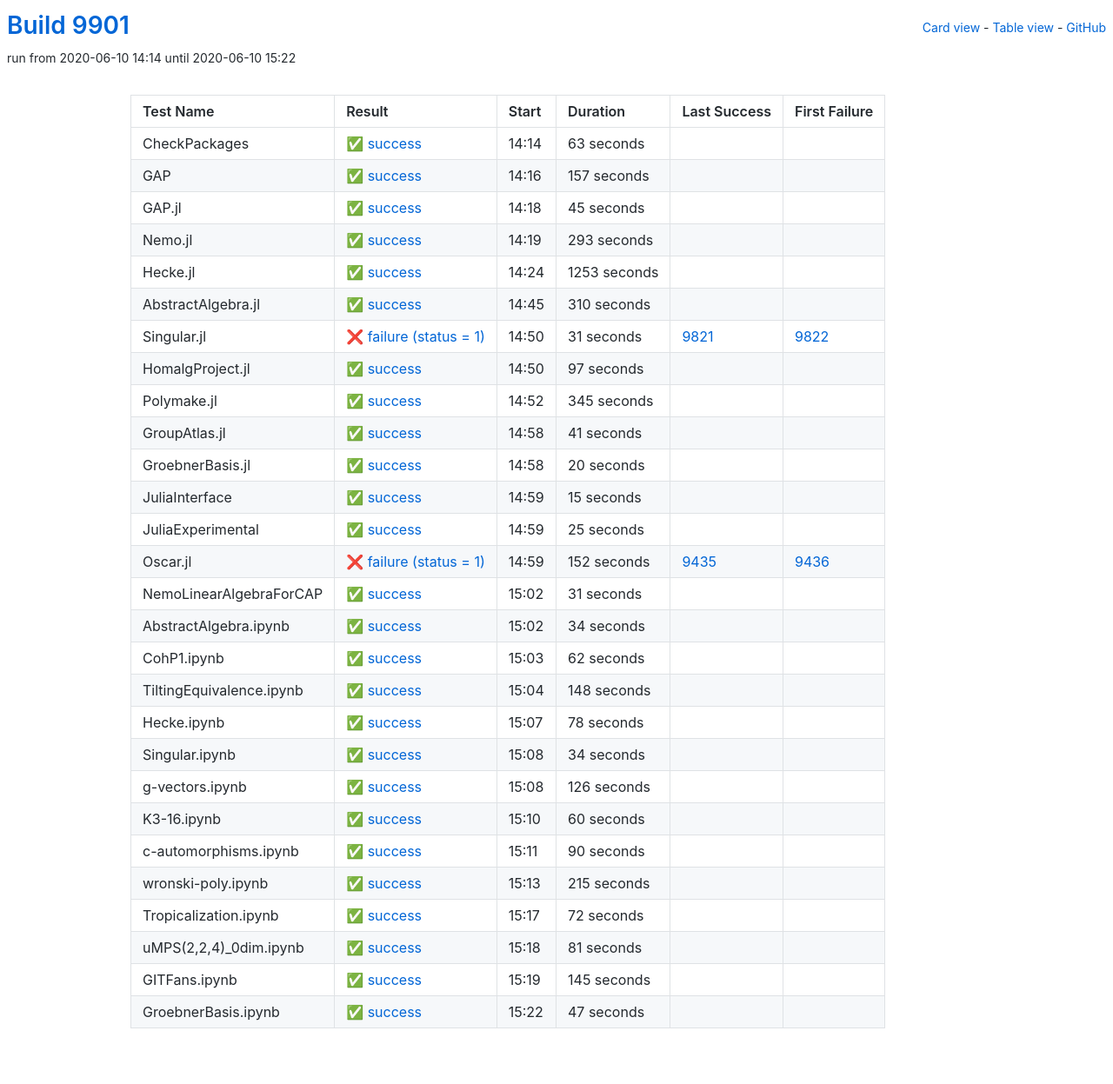
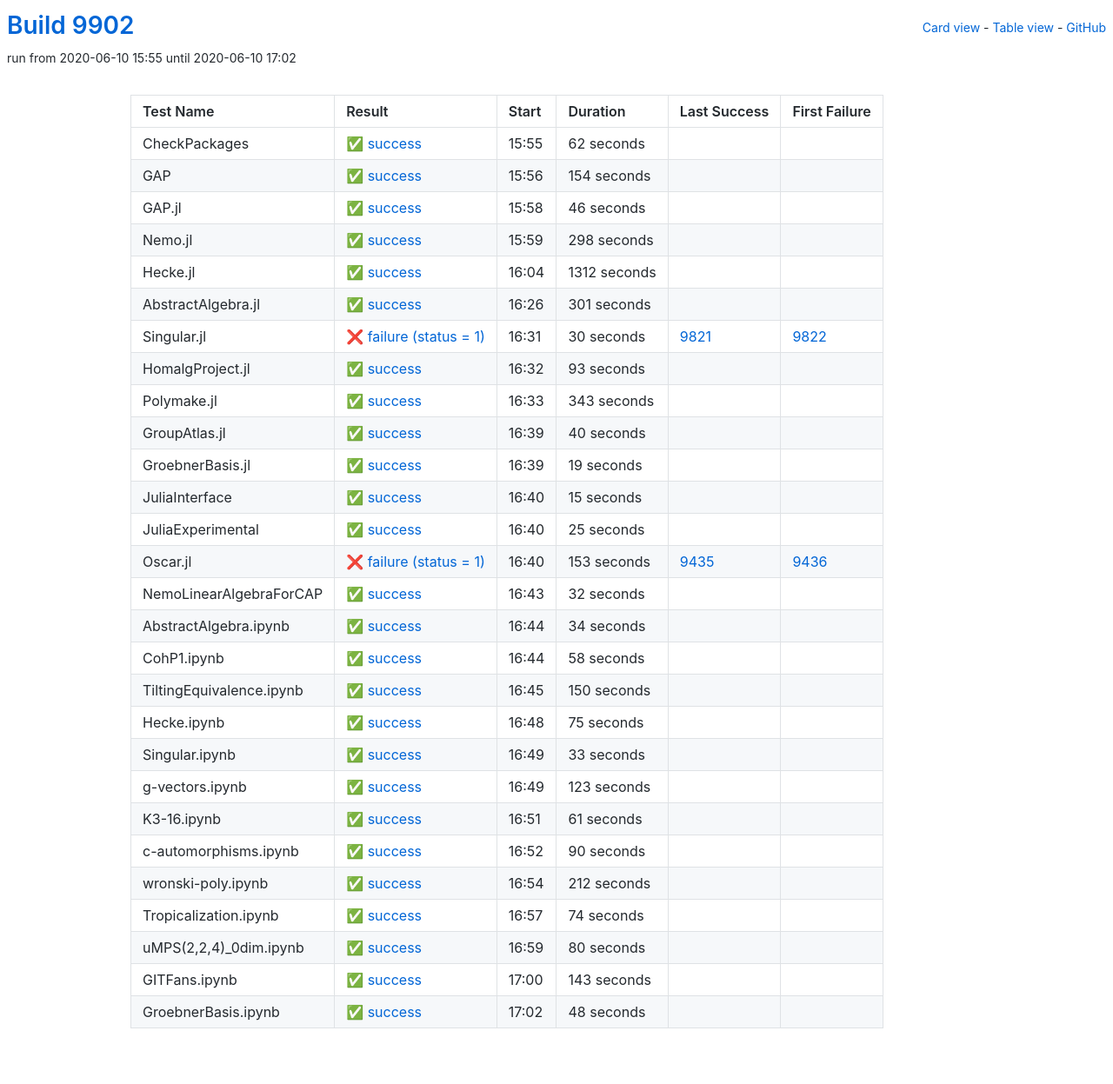
Before and after one commit to oscar-system/oscar-ci-status, a Jekyll site: the page built from table.html, in a window 1280 px wide. Shown: the whole page at 87% size. Built offline with Jekyll 4.4.1, drawn with Linux system fonts in a browser that asks for light colours.

Commit message:
Build #9902

```diff
--- a/_data/ci.yml
+++ b/_data/ci.yml
@@ -1,6 +1,6 @@
 ---
-build: 9901
-build_url: https://oscarci.mathematik.uni-kl.de/job/oscar/9901/
+build: 9902
+build_url: https://oscarci.mathematik.uni-kl.de/job/oscar/9902/
 job: oscar
 organization: oscar-system
 repo: oscar-ci-status
@@ -8,140 +8,140 @@
 tests:
 - name: CheckPackages
   id: checkpackages
-  log: https://oscarci.mathematik.uni-kl.de/job/oscar/9901/artifact/logs/build-9901/CheckPackages.log
-  start: 2020-06-10 14:14
+  log: https://oscarci.mathematik.uni-kl.de/job/oscar/9902/artifact/logs/build-9902/CheckPackages.log
+  start: 2020-06-10 15:55
   success: true
   exitcode: 0
   status: success
-  duration: 63
+  duration: 62
   last_success: false
   last_success_url:
   first_failure: false
   first_failure_url:
 - name: GAP
   id: gap
-  log: https://oscarci.mathematik.uni-kl.de/job/oscar/9901/artifact/logs/build-9901/GAP.log
-  start: 2020-06-10 14:16
+  log: https://oscarci.mathematik.uni-kl.de/job/oscar/9902/artifact/logs/build-9902/GAP.log
+  start: 2020-06-10 15:56
   success: true
   exitcode: 0
   status: success
-  duration: 157
+  duration: 154
   last_success: false
   last_success_url:
   first_failure: false
   first_failure_url:
 - name: GAP.jl
   id: gap-jl
-  log: https://oscarci.mathematik.uni-kl.de/job/oscar/9901/artifact/logs/build-9901/GAP.jl.log
-  start: 2020-06-10 14:18
+  log: https://oscarci.mathematik.uni-kl.de/job/oscar/9902/artifact/logs/build-9902/GAP.jl.log
+  start: 2020-06-10 15:58
   success: true
   exitcode: 0
   status: success
-  duration: 45
+  duration: 46
   last_success: false
   last_success_url:
   first_failure: false
   first_failure_url:
 - name: Nemo.jl
   id: nemo-jl
-  log: https://oscarci.mathematik.uni-kl.de/job/oscar/9901/artifact/logs/build-9901/Nemo.jl.log
-  start: 2020-06-10 14:19
+  log: https://oscarci.mathematik.uni-kl.de/job/oscar/9902/artifact/logs/build-9902/Nemo.jl.log
+  start: 2020-06-10 15:59
   success: true
   exitcode: 0
   status: success
-  duration: 293
+  duration: 298
   last_success: false
   last_success_url:
   first_failure: false
   first_failure_url:
 - name: Hecke.jl
   id: hecke-jl
-  log: https://oscarci.mathematik.uni-kl.de/job/oscar/9901/artifact/logs/build-9901/Hecke.jl.log
-  start: 2020-06-10 14:24
+  log: https://oscarci.mathematik.uni-kl.de/job/oscar/9902/artifact/logs/build-9902/Hecke.jl.log
+  start: 2020-06-10 16:04
   success: true
   exitcode: 0
   status: success
-  duration: 1253
+  duration: 1312
   last_success: false
   last_success_url:
   first_failure: false
   first_failure_url:
 - name: AbstractAlgebra.jl
   id: abstractalgebra-jl
-  log: https://oscarci.mathematik.uni-kl.de/job/oscar/9901/artifact/logs/build-9901/AbstractAlgebra.jl.log
-  start: 2020-06-10 14:45
+  log: https://oscarci.mathematik.uni-kl.de/job/oscar/9902/artifact/logs/build-9902/AbstractAlgebra.jl.log
+  start: 2020-06-10 16:26
   success: true
   exitcode: 0
   status: success
-  duration: 310
+  duration: 301
   last_success: false
   last_success_url:
   first_failure: false
   first_failure_url:
 - name: Singular.jl
   id: singular-jl
-  log: https://oscarci.mathematik.uni-kl.de/job/oscar/9901/artifact/logs/build-9901/Singular.jl.log
-  start: 2020-06-10 14:50
+  log: https://oscarci.mathematik.uni-kl.de/job/oscar/9902/artifact/logs/build-9902/Singular.jl.log
+  start: 2020-06-10 16:31
   success: false
   exitcode: 1
   status: failure
-  duration: 31
+  duration: 30
   last_success: 9821
   last_success_url: https://oscarci.mathematik.uni-kl.de/job/oscar/9821/
   first_failure: 9822
   first_failure_url: https://oscarci.mathematik.uni-kl.de/job/oscar/9822/
 - name: HomalgProject.jl
   id: homalgproject-jl
-  log: https://oscarci.mathematik.uni-kl.de/job/oscar/9901/artifact/logs/build-9901/HomalgProject.jl.log
-  start: 2020-06-10 14:50
+  log: https://oscarci.mathematik.uni-kl.de/job/oscar/9902/artifact/logs/build-9902/HomalgProject.jl.log
+  start: 2020-06-10 16:32
   success: true
   exitcode: 0
   status: success
-  duration: 97
+  duration: 93
   last_success: false
   last_success_url:
   first_failure: false
   first_failure_url:
 - name: Polymake.jl
   id: polymake-jl
-  log: https://oscarci.mathematik.uni-kl.de/job/oscar/9901/artifact/logs/build-9901/Polymake.jl.log
-  start: 2020-06-10 14:52
+  log: https://oscarci.mathematik.uni-kl.de/job/oscar/9902/artifact/logs/build-9902/Polymake.jl.log
+  start: 2020-06-10 16:33
   success: true
   exitcode: 0
   status: success
-  duration: 345
+  duration: 343
   last_success: false
   last_success_url:
   first_failure: false
   first_failure_url:
 - name: GroupAtlas.jl
   id: groupatlas-jl
-  log: https://oscarci.mathematik.uni-kl.de/job/oscar/9901/artifact/logs/build-9901/GroupAtlas.jl.log
-  start: 2020-06-10 14:58
+  log: https://oscarci.mathematik.uni-kl.de/job/oscar/9902/artifact/logs/build-9902/GroupAtlas.jl.log
+  start: 2020-06-10 16:39
   success: true
   exitcode: 0
   status: success
-  duration: 41
+  duration: 40
   last_success: false
   last_success_url:
   first_failure: false
   first_failure_url:
 - name: GroebnerBasis.jl
   id: groebnerbasis-jl
-  log: https://oscarci.mathematik.uni-kl.de/job/oscar/9901/artifact/logs/build-9901/GroebnerBasis.jl.log
-  start: 2020-06-10 14:58
+  log: https://oscarci.mathematik.uni-kl.de/job/oscar/9902/artifact/logs/build-9902/GroebnerBasis.jl.log
+  start: 2020-06-10 16:39
   success: true
   exitcode: 0
   status: success
-  duration: 20
+  duration: 19
   last_success: false
   last_success_url:
   first_failure: false
   first_failure_url:
 - name: JuliaInterface
   id: juliainterface
-  log: https://oscarci.mathematik.uni-kl.de/job/oscar/9901/artifact/logs/build-9901/JuliaInterface.log
-  start: 2020-06-10 14:59
+  log: https://oscarci.mathematik.uni-kl.de/job/oscar/9902/artifact/logs/build-9902/JuliaInterface.log
+  start: 2020-06-10 16:40
   success: true
   exitcode: 0
   status: success
@@ -152,8 +152,8 @@
   first_failure_url:
 - name: JuliaExperimental
   id: juliaexperimental
-  log: https://oscarci.mathematik.uni-kl.de/job/oscar/9901/artifact/logs/build-9901/JuliaExperimental.log
-  start: 2020-06-10 14:59
+  log: https://oscarci.mathematik.uni-kl.de/job/oscar/9902/artifact/logs/build-9902/JuliaExperimental.log
+  start: 2020-06-10 16:40
   success: true
   exitcode: 0
   status: success
@@ -164,32 +164,32 @@
   first_failure_url:
 - name: Oscar.jl
   id: oscar-jl
-  log: https://oscarci.mathematik.uni-kl.de/job/oscar/9901/artifact/logs/build-9901/Oscar.jl.log
-  start: 2020-06-10 14:59
+  log: https://oscarci.mathematik.uni-kl.de/job/oscar/9902/artifact/logs/build-9902/Oscar.jl.log
+  start: 2020-06-10 16:40
   success: false
   exitcode: 1
   status: failure
-  duration: 152
+  duration: 153
   last_success: 9435
   last_success_url: https://oscarci.mathematik.uni-kl.de/job/oscar/9435/
   first_failure: 9436
   first_failure_url: https://oscarci.mathematik.uni-kl.de/job/oscar/9436/
 - name: NemoLinearAlgebraForCAP
   id: nemolinearalgebraforcap
-  log: https://oscarci.mathematik.uni-kl.de/job/oscar/9901/artifact/logs/build-9901/NemoLinearAlgebraForCAP.log
-  start: 2020-06-10 15:02
+  log: https://oscarci.mathematik.uni-kl.de/job/oscar/9902/artifact/logs/build-9902/NemoLinearAlgebraForCAP.log
+  start: 2020-06-10 16:43
   success: true
   exitcode: 0
   status: success
-  duration: 31
+  duration: 32
   last_success: false
   last_success_url:
   first_failure: false
   first_failure_url:
 - name: AbstractAlgebra.ipynb
   id: abstractalgebra-ipynb
-  log: https://oscarci.mathematik.uni-kl.de/job/oscar/9901/artifact/logs/build-9901/AbstractAlgebra.ipynb.log
-  start: 2020-06-10 15:02
+  log: https://oscarci.mathematik.uni-kl.de/job/oscar/9902/artifact/logs/build-9902/AbstractAlgebra.ipynb.log
+  start: 2020-06-10 16:44
   success: true
   exitcode: 0
   status: success
@@ -200,80 +200,80 @@
   first_failure_url:
 - name: CohP1.ipynb
   id: cohp1-ipynb
-  log: https://oscarci.mathematik.uni-kl.de/job/oscar/9901/artifact/logs/build-9901/CohP1.ipynb.log
-  start: 2020-06-10 15:03
+  log: https://oscarci.mathematik.uni-kl.de/job/oscar/9902/artifact/logs/build-9902/CohP1.ipynb.log
+  start: 2020-06-10 16:44
   success: true
   exitcode: 0
   status: success
-  duration: 62
+  duration: 58
   last_success: false
   last_success_url:
   first_failure: false
   first_failure_url:
 - name: TiltingEquivalence.ipynb
   id: tiltingequivalence-ipynb
-  log: https://oscarci.mathematik.uni-kl.de/job/oscar/9901/artifact/logs/build-9901/TiltingEquivalence.ipynb.log
-  start: 2020-06-10 15:04
+  log: https://oscarci.mathematik.uni-kl.de/job/oscar/9902/artifact/logs/build-9902/TiltingEquivalence.ipynb.log
+  start: 2020-06-10 16:45
   success: true
   exitcode: 0
   status: success
-  duration: 148
+  duration: 150
   last_success: false
   last_success_url:
   first_failure: false
   first_failure_url:
 - name: Hecke.ipynb
   id: hecke-ipynb
-  log: https://oscarci.mathematik.uni-kl.de/job/oscar/9901/artifact/logs/build-9901/Hecke.ipynb.log
-  start: 2020-06-10 15:07
+  log: https://oscarci.mathematik.uni-kl.de/job/oscar/9902/artifact/logs/build-9902/Hecke.ipynb.log
+  start: 2020-06-10 16:48
   success: true
   exitcode: 0
   status: success
-  duration: 78
+  duration: 75
   last_success: false
   last_success_url:
   first_failure: false
   first_failure_url:
 - name: Singular.ipynb
   id: singular-ipynb
-  log: https://oscarci.mathematik.uni-kl.de/job/oscar/9901/artifact/logs/build-9901/Singular.ipynb.log
-  start: 2020-06-10 15:08
+  log: https://oscarci.mathematik.uni-kl.de/job/oscar/9902/artifact/logs/build-9902/Singular.ipynb.log
+  start: 2020-06-10 16:49
   success: true
   exitcode: 0
   status: success
-  duration: 34
+  duration: 33
   last_success: false
   last_success_url:
   first_failure: false
   first_failure_url:
 - name: g-vectors.ipynb
   id: g-vectors-ipynb
-  log: https://oscarci.mathematik.uni-kl.de/job/oscar/9901/artifact/logs/build-9901/g-vectors.ipynb.log
-  start: 2020-06-10 15:08
+  log: https://oscarci.mathematik.uni-kl.de/job/oscar/9902/artifact/logs/build-9902/g-vectors.ipynb.log
+  start: 2020-06-10 16:49
   success: true
   exitcode: 0
   status: success
-  duration: 126
+  duration: 123
   last_success: false
   last_success_url:
   first_failure: false
   first_failure_url:
 - name: K3-16.ipynb
   id: k3-16-ipynb
-  log: https://oscarci.mathematik.uni-kl.de/job/oscar/9901/artifact/logs/build-9901/K3-16.ipynb.log
-  start: 2020-06-10 15:10
+  log: https://oscarci.mathematik.uni-kl.de/job/oscar/9902/artifact/logs/build-9902/K3-16.ipynb.log
+  start: 2020-06-10 16:51
   success: true
   exitcode: 0
   status: success
-  duration: 60
+  duration: 61
   last_success: false
   last_success_url:
   first_failure: false
   first_failure_url:
 - name: c-automorphisms.ipynb
   id: c-automorphisms-ipynb
-  log: https://oscarci.mathematik.uni-kl.de/job/oscar/9901/artifact/logs/build-9901/c-automorphisms.ipynb.log
-  start: 2020-06-10 15:11
+  log: https://oscarci.mathematik.uni-kl.de/job/oscar/9902/artifact/logs/build-9902/c-automorphisms.ipynb.log
+  start: 2020-06-10 16:52
   success: true
   exitcode: 0
   status: success
@@ -284,60 +284,60 @@
   first_failure_url:
 - name: wronski-poly.ipynb
   id: wronski-poly-ipynb
-  log: https://oscarci.mathematik.uni-kl.de/job/oscar/9901/artifact/logs/build-9901/wronski-poly.ipynb.log
-  start: 2020-06-10 15:13
+  log: https://oscarci.mathematik.uni-kl.de/job/oscar/9902/artifact/logs/build-9902/wronski-poly.ipynb.log
+  start: 2020-06-10 16:54
   success: true
   exitcode: 0
   status: success
-  duration: 215
+  duration: 212
   last_success: false
   last_success_url:
   first_failure: false
   first_failure_url:
 - name: Tropicalization.ipynb
   id: tropicalization-ipynb
-  log: https://oscarci.mathematik.uni-kl.de/job/oscar/9901/artifact/logs/build-9901/Tropicalization.ipynb.log
-  start: 2020-06-10 15:17
+  log: https://oscarci.mathematik.uni-kl.de/job/oscar/9902/artifact/logs/build-9902/Tropicalization.ipynb.log
+  start: 2020-06-10 16:57
   success: true
   exitcode: 0
   status: success
-  duration: 72
+  duration: 74
   last_success: false
   last_success_url:
   first_failure: false
   first_failure_url:
 - name: uMPS(2,2,4)_0dim.ipynb
   id: umps-2-2-4-0dim-ipynb
-  log: https://oscarci.mathematik.uni-kl.de/job/oscar/9901/artifact/logs/build-9901/uMPS-2-2-4-_0dim.ipynb.log
-  start: 2020-06-10 15:18
+  log: https://oscarci.mathematik.uni-kl.de/job/oscar/9902/artifact/logs/build-9902/uMPS-2-2-4-_0dim.ipynb.log
+  start: 2020-06-10 16:59
   success: true
   exitcode: 0
   status: success
-  duration: 81
+  duration: 80
   last_success: false
   last_success_url:
   first_failure: false
   first_failure_url:
 - name: GITFans.ipynb
   id: gitfans-ipynb
-  log: https://oscarci.mathematik.uni-kl.de/job/oscar/9901/artifact/logs/build-9901/GITFans.ipynb.log
-  start: 2020-06-10 15:19
+  log: https://oscarci.mathematik.uni-kl.de/job/oscar/9902/artifact/logs/build-9902/GITFans.ipynb.log
+  start: 2020-06-10 17:00
   success: true
   exitcode: 0
   status: success
-  duration: 145
+  duration: 143
   last_success: false
   last_success_url:
   first_failure: false
   first_failure_url:
 - name: GroebnerBasis.ipynb
   id: groebnerbasis-ipynb
-  log: https://oscarci.mathematik.uni-kl.de/job/oscar/9901/artifact/logs/build-9901/GroebnerBasis.ipynb.log
-  start: 2020-06-10 15:22
+  log: https://oscarci.mathematik.uni-kl.de/job/oscar/9902/artifact/logs/build-9902/GroebnerBasis.ipynb.log
+  start: 2020-06-10 17:02
   success: true
   exitcode: 0
   status: success
-  duration: 47
+  duration: 48
   last_success: false
   last_success_url:
   first_failure: false
```
Also changed, not shown: README.md.
